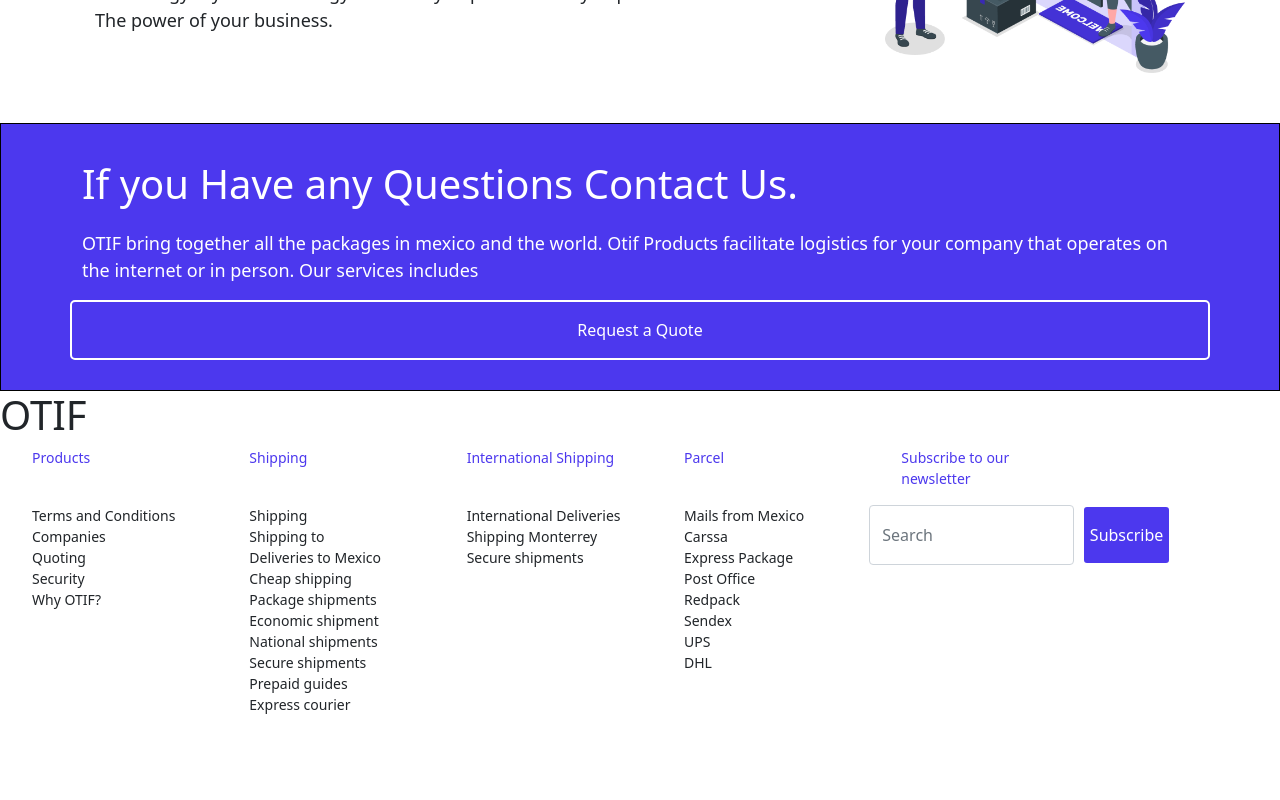
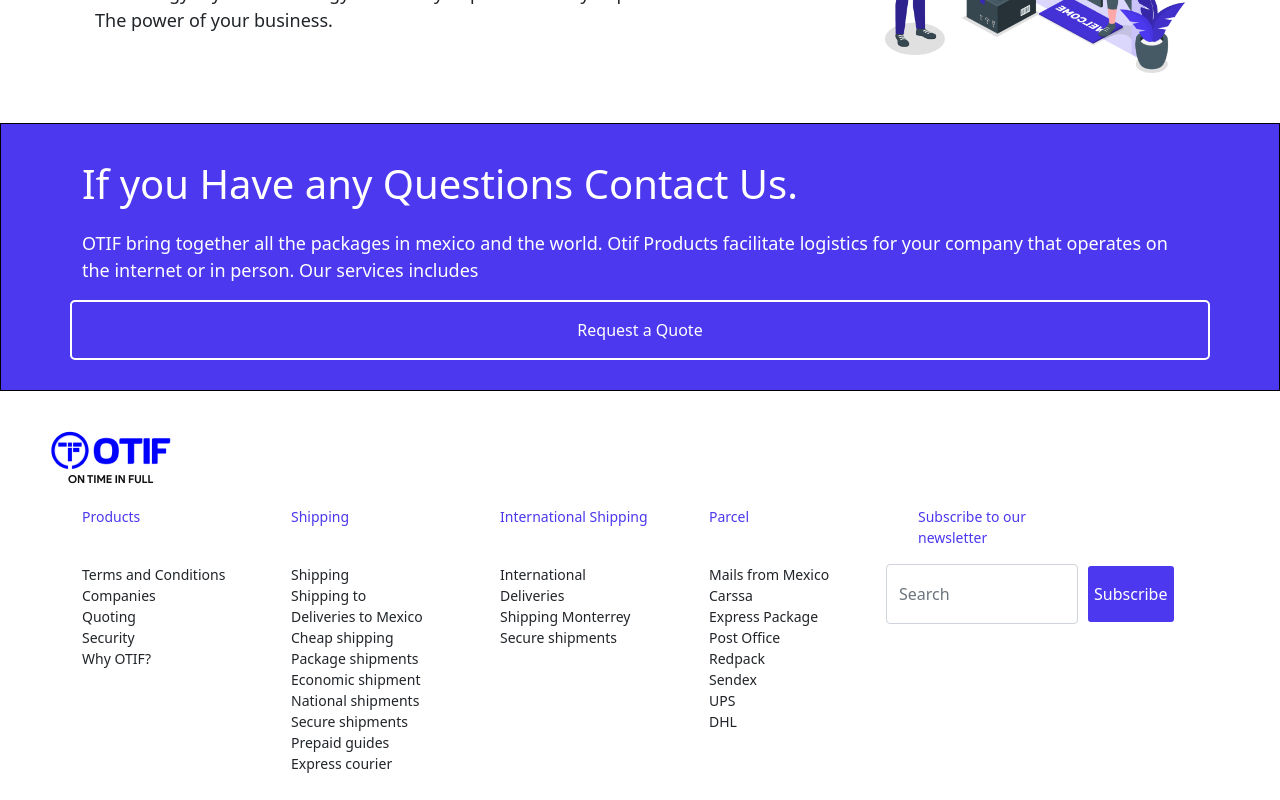
Before and after one commit to harshitphoenix/otif, a Next.js app: page / in a window 1280 px wide. Shown: the part 1463-2263 px from the top of the page. Before the commit the page ends 2194 px from the top, so only its background shows below. Built offline with nearby package versions, Linux system fonts and the light colour scheme.

Commit message:
Added footer logo

```diff
--- a/components/Footer.jsx
+++ b/components/Footer.jsx
@@ -20,9 +20,9 @@
           </div>
         </div>
       </div>
-      <div className=''>
+      <div className={styles.footerBottom}>
         <div>
-          <h1>OTIF</h1>
+          <img src="./footerLogo.png"/>
         </div>
         <div className='row'>
           <div className='col-2'>
--- a/components/Footer.module.css
+++ b/components/Footer.module.css
@@ -6,6 +6,11 @@
     justify-content: center;
     align-items: center;
     border: 1px solid #000;
+}
+.footerBottom{
+    display: flex;
+    flex-direction: column;
+    padding: 40px 0px 10px 50px;
 }
 .footerItem{
     list-style-type: none;
@@ -28,4 +33,5 @@
 }
 .bottomHeading{
     color: #4C38EE;
+    margin-top: 20px;
 }
```
Also changed, not shown: public/footerLogo.png (added).
